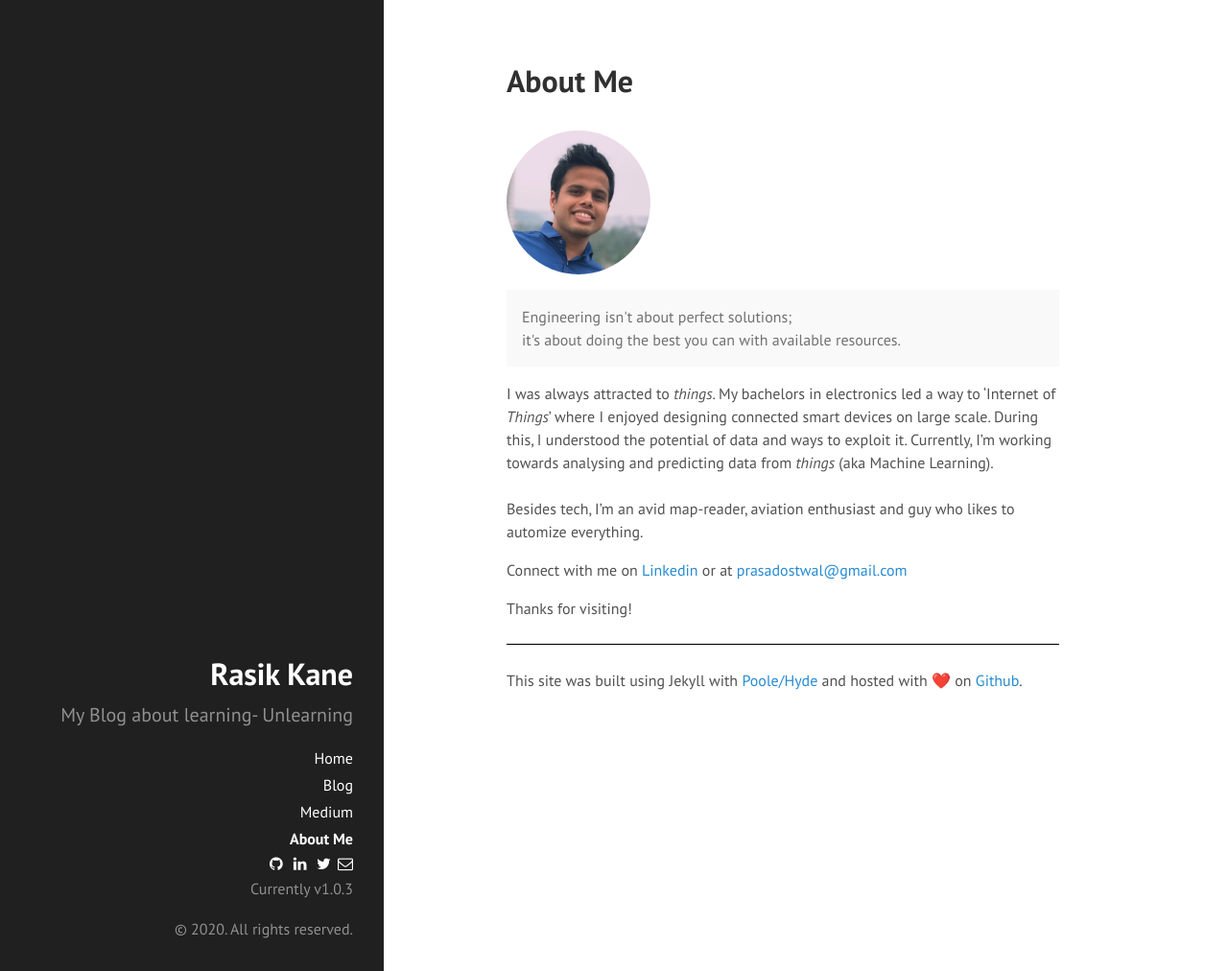
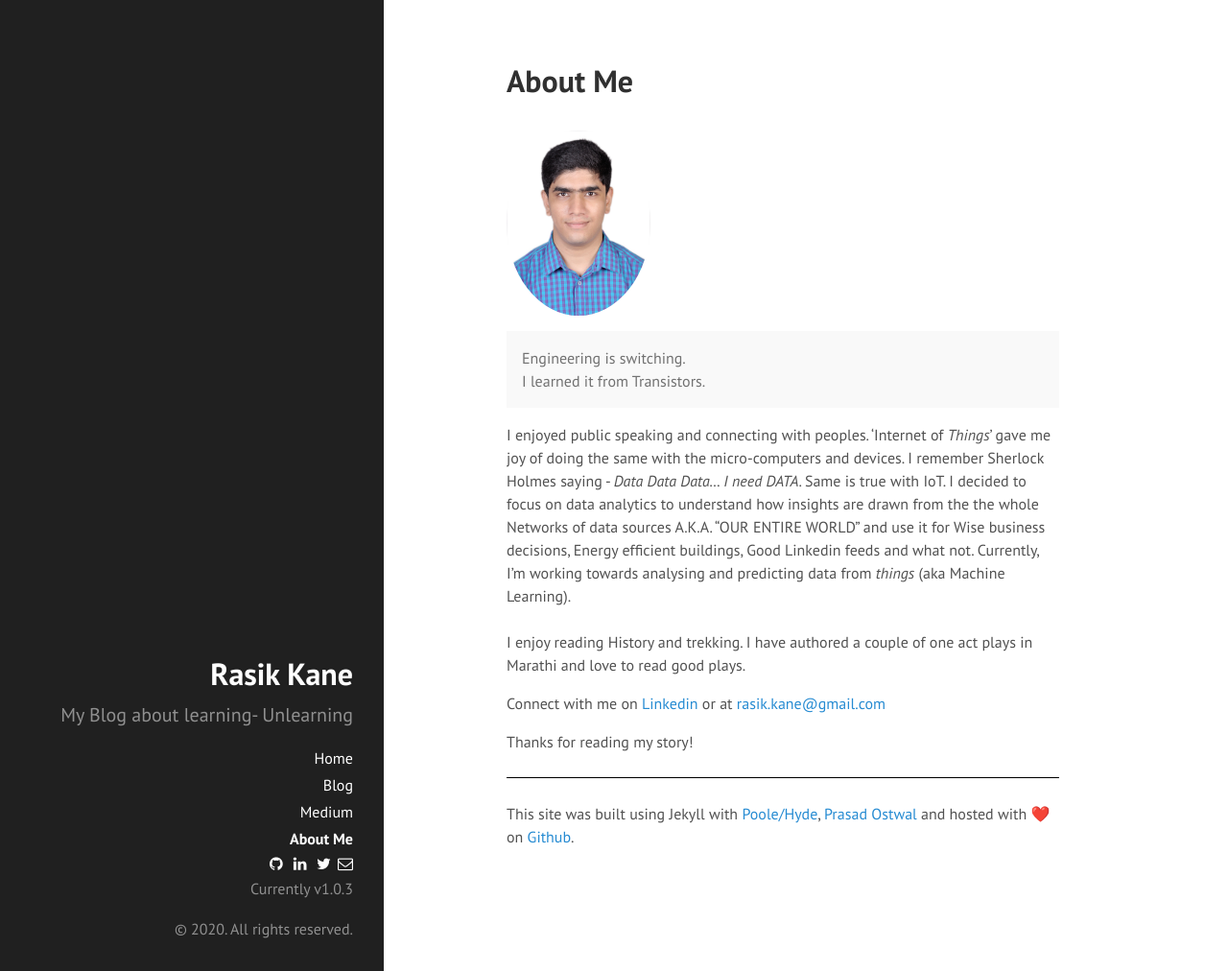
Before and after one commit to ostwalprasad/ostwalprasad.github.io, a Jekyll site: the page built from about.md, in a window 1280 px wide and 1012 px high. Shown: the whole window at 96% size. Built offline with Jekyll 4.4.1, drawn with Linux system fonts in a browser that asks for light colours; emoji names are drawn with the system emoji font.

Commit message:
about edited

```diff
--- a/about.md
+++ b/about.md
@@ -4,24 +4,23 @@ layout: page
 ---
 
 <br />
-<img class="img-circle" src="/public/prasad.jpg" width="150">
+<img class="img-circle" src="/public/RASIK.jpg" width="150">
 
 <p class="message">
- Engineering isn't about perfect solutions; <br />
- it's about doing the best you can with available resources.
+ Engineering is switching.<br />
+ I learned it from Transistors.
 </p>
 
-
-I was always attracted to *things*. My bachelors in electronics led a way to 'Internet of *Things*' where I enjoyed designing connected smart devices on large scale.
-During this, I understood the potential of data and ways to exploit it.
+I enjoyed public speaking and connecting with peoples. 'Internet of *Things*' gave me joy of doing the same with the micro-computers and devices.
+I remember Sherlock Holmes saying - *Data Data Data... I need DATA*. Same is true with IoT. I decided to focus on data analytics to understand how insights are drawn from the the whole Networks of data sources A.K.A. "OUR ENTIRE WORLD" and use it for Wise business decisions, Energy efficient buildings, Good Linkedin feeds and what not.
 Currently, I'm working towards analysing and predicting data from *things* (aka Machine Learning).
 <br />
 <br />
-Besides tech, I'm an avid map-reader, aviation enthusiast and guy who likes to automize everything.
+I enjoy reading History and trekking. I have authored a couple of one act plays in Marathi and love to read good plays.
 
-Connect with me on [Linkedin](https://www.linkedin.com/in/ostwalprasad/) or at [prasadostwal@gmail.com](mailto:prasadostwal@gmail.com)
+Connect with me on [Linkedin](https://www.linkedin.com/in/kanerasik/) or at [rasik.kane@gmail.com](mailto:rasik.kane@gmail.com)
 
-Thanks for visiting!
+Thanks for reading my story!
 
 <hr size="5" width="100%" align="left" color="black">
-This site was built using Jekyll with [Poole/Hyde](https://github.com/poole/hyde) and hosted with :heart: on [Github](https://github.com/ostwalprasad/ostwalprasad.github.io).
+This site was built using Jekyll with [Poole/Hyde](https://github.com/poole/hyde), [Prasad Ostwal](https://github.com/ostwalprasad/ostwalprasad.github.io)  and hosted with :heart: on [Github](https://github.com/RasikKane/RasikKane.github.io).
```
Also changed, not shown: public/RASIK.jpg (added), public/prasad.jpg (deleted).
